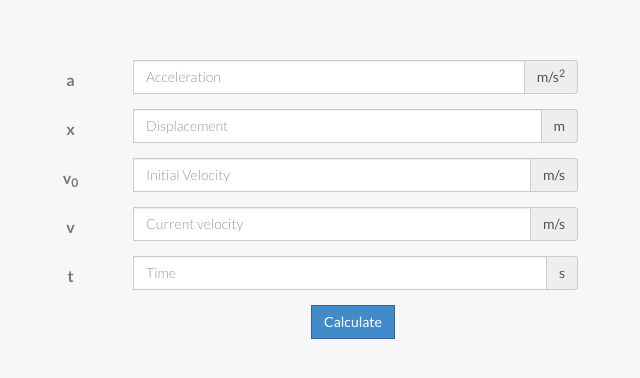
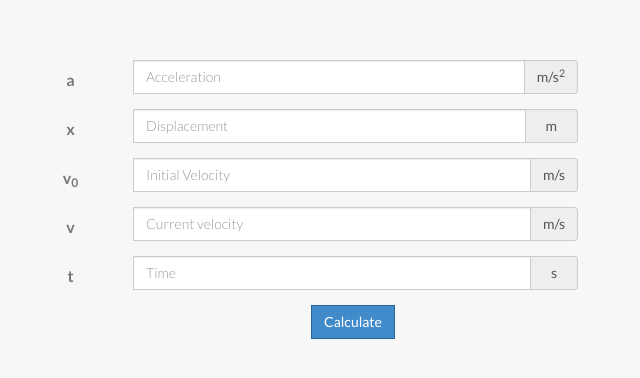
Before and after one commit to yangzihe/Kinematics-Calculator, a Flask app: page / in a window 1280 px wide. Shown: the part 504-882 px from the top of the page, without its empty margins (332-972 px from the left). Run offline with Flask 2, Linux system fonts and the light colour scheme; some libraries are stand-ins or nearby versions.

Commit message:
Fixed padding

```diff
--- a/static/css/style.css
+++ b/static/css/style.css
@@ -369,6 +369,6 @@ section.featured.inner {
 }
 
 .extended-units {
-	margin-left: 20px;
-	margin-right: 20px;
+	padding-left: 20px;
+	padding-right: 20px;
 }
```
